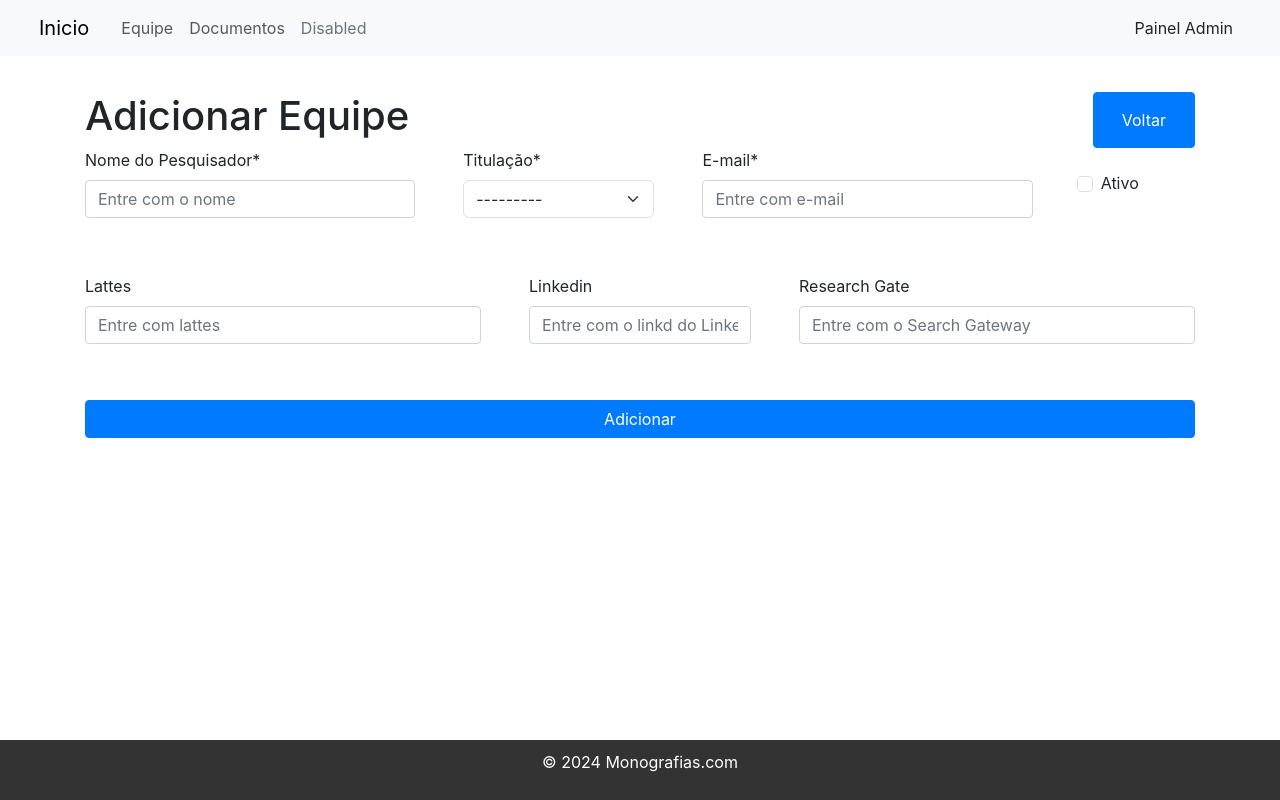
After one commit to LucasAlexsander/Monografia, a Django app: page /equipe/adicionar/ in a window 1280 px wide. The commit adds this page. Run offline with Django 5.2, Linux system fonts and the light colour scheme; some libraries are stand-ins or nearby versions.

Commit message:
Adiciona CRUD de equipe

```diff
--- a/documentos/forms.py
+++ b/documentos/forms.py
@@ -15,8 +15,8 @@ class DocumentosForm(forms.ModelForm):
     fields = ['titulo', 'autor', 'orientador', 'coorientador','resumo', 'dataEntrega', 'arquivo', 'notaFinal', 'areaConcentracao', 'palavrasChaves']
     widgets = {
       'titulo': forms.TextInput(attrs={'placeholder': 'Entre com o titulo da monografia'}),
-      'dataEntrega': forms.DateInput(attrs={'id': 'dataAtualCampo'}),
+      'dataEntrega': forms.DateInput(attrs={'id': 'dataAtualCampo', 'placeholder': 'DD/MM/YYYY'}),
       'arquivo': forms.FileInput(attrs={'id': 'arquivo'}),
-      'notaFinal': forms.NumberInput(attrs={'placeholder': 'Entre com a nota final da monografia'}),
+      #'notaFinal': forms.NumberInput(attrs={'placeholder': 'Entre com a nota final da monografia'}),
       'palavrasChaves': forms.Textarea(attrs={'placeholder': 'Entre com as palavras-chaves da monografia'})
     }
--- a/documentos/templates/documentos.html
+++ b/documentos/templates/documentos.html
@@ -4,7 +4,7 @@
 <section style="margin: 60px">
   <div class="d-flex justify-content-between mb-2">
     <h1>Documentos</h1>
-    <a class="btn btn-primary d-flex align-items-center" href="{% url 'adicionar' %}">Adicionar</a>
+    <a class="btn btn-primary d-flex align-items-center" href="{% url 'adicionar_documento' %}">Adicionar</a>
   </div>
 
   {% include 'includes/pesquisa.html' %}
--- a/documentos/templates/documentosDataTable.html
+++ b/documentos/templates/documentosDataTable.html
@@ -4,7 +4,7 @@
 <section style="margin: 60px">
   <div class="d-flex justify-content-between mb-2">
     <h1>Documentos</h1>
-    <a class="btn btn-primary d-flex align-items-center font-weight-bold" href="{% url 'adicionar' %}">Adicionar</a>
+    <a class="btn btn-primary d-flex align-items-center font-weight-bold" href="{% url 'adicionar_documento' %}">Adicionar</a>
   </div>
 
   {% include 'includes/dataTable.html' %}
--- a/documentos/urls.py
+++ b/documentos/urls.py
@@ -4,7 +4,7 @@ from . import views
 urlpatterns = [
     path('pdfs/<str:filename>/', views.view_pdf, name='view_pdf'),
     path('', views.listar_documentos, name='listar_documentos'),
-    path('adicionar/', views.adicionar, name='adicionar'),
+    path('adicionar/', views.adicionar, name='adicionar_documento'),
     path('editar/<int:documento_id>/', views.editar, name='editar'),
     path('deletar/<int:documento_id>/', views.deletar, name='deletar'),
 ]
--- /dev/null
+++ b/equipe/forms.py
@@ -0,0 +1,23 @@
+from django import forms
+from equipe.models import Pesquisador
+
+class PesquisadorForm(forms.ModelForm):
+  def __init__(self, *args, **kwargs):
+    super(PesquisadorForm, self).__init__(*args, **kwargs)
+    #self.fields['areaConcentracao'].widget.choices = [(choice[0], choice[0]) for choice in Areas.choices]
+    #self.fields['autor'].widget.choices = [(choice[0], choice[0]) for choice in Pesquisador.objects.all()]
+    #if self.instance.pk:
+    #      self.fields['autor'].initial = self.instance.autor.values_list('id', flat=True)
+
+  class Meta:
+    model = Pesquisador
+    fields = ['nome', 'nivel', 'lattes', 'linkedin','researchgate', 'email', 'ativo']
+    widgets = {
+      'nome': forms.TextInput(attrs={'placeholder': 'Entre com o nome'}),
+      'email': forms.EmailInput(attrs={'placeholder': 'Entre com e-mail'}),
+      'data_criacao': forms.DateField(disabled=True),
+      'ativo': forms.CheckboxInput(attrs={'placeholder': 'Usuário Ativo?'}),
+      'lattes': forms.TextInput(attrs={'placeholder': 'Entre com lattes'}),
+      'linkedin': forms.TextInput(attrs={'placeholder': 'Entre com o linkd do Linkedin'}),
+      'researchgate': forms.TextInput(attrs={'placeholder': 'Entre com o Search Gateway'}),
+    }
--- /dev/null
+++ b/equipe/templates/adicionar_pesquisador.html
@@ -0,0 +1,61 @@
+{% extends 'base.html' %} {% block title %} Página de Adicionar Equipe {% endblock %}
+
+{% load static %}
+
+{%load crispy_forms_tags %}
+
+{%block content %}
+
+<section>
+  <div class="container mt-3 mb-5">
+    <div class="d-flex justify-content-between">
+      <h1>Adicionar Equipe</h1>
+      <button class="btn btn-primary">
+        <a class="nav-link" href="{% url 'listar_equipe' %}">Voltar</a>
+      </button>
+    </div>
+    <form action="" method="POST" class="d-flex flex-column gap-3" enctype="multipart/form-data">
+      {% csrf_token %}
+
+      <div class="form-group d-flex justify-content-between gap-5 align-items-center">
+        <label class="flex-fill">
+          {{ form.nome|as_crispy_field}}
+        </label>
+
+        <label class="flex-fill">
+          {{ form.nivel|as_crispy_field}}
+        </label>
+
+        <label class="flex-fill">
+          {{ form.email|as_crispy_field}}
+        </label>
+
+        <label class="flex-fill">
+          {{ form.ativo|as_crispy_field}}
+        </label>
+      </div>
+
+      <div class="form-group d-flex justify-content-between gap-5">
+        <label class="flex-fill">
+          {{ form.lattes|as_crispy_field}}
+        </label>
+
+        <label class="d-flex justify-content-between align-items-center flex-fill" style="width: 100px">
+          {{ form.linkedin|as_crispy_field }}
+        </label>
+
+        <label class="flex-fill">
+          {{ form.researchgate|as_crispy_field}}
+        </label>
+      </div>
+
+      {% if '/adicionar' in request.path %}
+        <button type="submit" class="btn btn-primary">Adicionar</button>
+      {% elif '/editar/' in request.path %}
+        <button type="submit" class="btn btn-primary">Editar</button>
+      {% endif %}
+    </form>
+  </div>
+</section>
+
+{% endblock %}
--- a/equipe/urls.py
+++ b/equipe/urls.py
@@ -5,4 +5,7 @@ urlpatterns = [
     path('', views.listar_equipe, name='listar_equipe'),
     path('Json/', views.listar_equipeJson, name='listar_equipeJson'),
     path('cadastrar/', views.cadastrar_pesquisador, name='cadastrar_pesquisador'),  # Nova rota para cadastrar pesquisador
+    path('adicionar/', views.adicionar_pesquisador, name='adicionar_pesquisador'),
+    path('deletar/<int:pesquisador_id>/', views.deletar_pesquisador, name='deletar_pesquisador'),
+    path('editar/<int:pesquisador_id>/', views.editar_pesquisador, name='editar_pesquisador'),
 ]
--- a/equipe/views.py
+++ b/equipe/views.py
@@ -1,17 +1,56 @@
-from django.shortcuts import render
+from django.shortcuts import render, redirect, get_object_or_404
 from .models import Pesquisador
+from .forms import PesquisadorForm
 from django.views.decorators.csrf import csrf_exempt
 import json
 from django.http import JsonResponse
 
 def listar_equipe(resquest):
     pesquisadores = Pesquisador.objects.all()
-    return render(resquest, 'equipe.html', {'pesquisadores': pesquisadores})
+    return render(resquest, 'equipe.html', {'Pesquisadores': pesquisadores})
+
+def adicionar_pesquisador(request):
+    form = PesquisadorForm()
+    if request.method == 'POST':
+        form = PesquisadorForm(request.POST)
+        if form.is_valid():
+            post = form.save()
+            post.save()
+            pesquisador = Pesquisador.objects.all()
+            return redirect('/equipe', {'Pesquisadores': pesquisador})
+
+    return render(request, 'adicionar_pesquisador.html', {'form': form})
+
+def deletar_pesquisador(request, pesquisador_id):
+    pesquisador = get_object_or_404(Pesquisador, id=pesquisador_id)
+    pesquisador.delete()
+
+    pesquisadores = Pesquisador.objects.all()
+    return redirect('/equipe', {'Pesquisadores': pesquisadores})
 
 def listar_equipeJson(resquest):
     pesquisadores = Pesquisador.objects.all()
     pesquisadores_data = list(pesquisadores.values())
     return JsonResponse(pesquisadores_data, safe=False)
+
+def editar_pesquisador(request, pesquisador_id=None):  # Aceita o parâmetro pesquisador_id
+    # Se o pesquisador_id for fornecido, recuperar o documento correspondente
+    pesquisador = None
+    if pesquisador_id is not None:
+        pesquisador = Pesquisador.objects.get(pk=pesquisador_id)
+
+    if request.method == 'POST':
+        form = PesquisadorForm(request.POST, instance=pesquisador)  # Passa a instância do pesquisador para o formulário
+        if form.is_valid():
+            form.save()
+
+            pesquisadores = Pesquisador.objects.all()
+            return redirect('/equipe', {'Pesquisadores': pesquisadores})
+    else:
+        form = PesquisadorForm(instance=pesquisador)  # Passa a instância do pesquisador para o formulário
+
+    pesquisadores = Pesquisador.objects.all()
+    return render(request, 'adicionar_pesquisador.html', {'form': form, 'Pesquisadores': pesquisadores})
 
 # Serve para esativar proteção CSRF para uma view específica no Django.
 @csrf_exempt
--- a/requirements.txt
+++ b/requirements.txt
@@ -4,3 +4,6 @@ psycopg2-binary==2.9.9
 pytz==2022.1
 sqlparse==0.4.4
 typing_extensions==4.11.0
+crispy-bootstrap5==2024.2
+django-crispy-forms==2.1
+django-widget-tweaks==1.5.0
--- a/templates/base.html
+++ b/templates/base.html
@@ -12,9 +12,8 @@
         font-family: Arial, sans-serif;
         margin: 0;
         padding: 0;
-        min-height: 100dvh;
-        display: flex;
-        flex-direction: column;
+        min-height: 100dvh !important;
+        height: 100% !important;
       }
 
       header {
@@ -26,6 +25,7 @@
 
       section {
         padding: 20px;
+        flex-grow: 1 !important;
       }
 
       footer {
@@ -52,9 +52,10 @@
     <link href="{% static 'css/datatables.min.css' %}" rel="stylesheet">
     <script src="{% static 'scripts/datatables.min.js' %}"></script>
   </head>
-  <body>
+  <body class="d-flex flex-column">
 
     {% include 'menu.html' %}
+
     {% block content %}
     {% endblock %}
 
```
Also changed, not shown: documentos/templates/adicionar_documento.html (+6 -2 lines), equipe/templates/equipe.html (+8 -27 lines), equipe/templates/includes/DataTable.html (added, +78 -0 lines), equipe/templates/includes/modal.html (added, +32 -0 lines), static/midia/calendar.svg (added).
